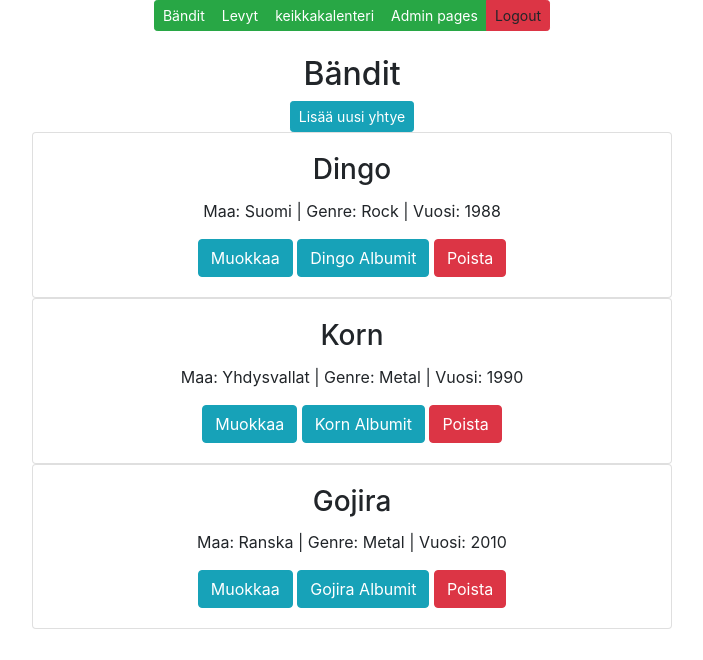
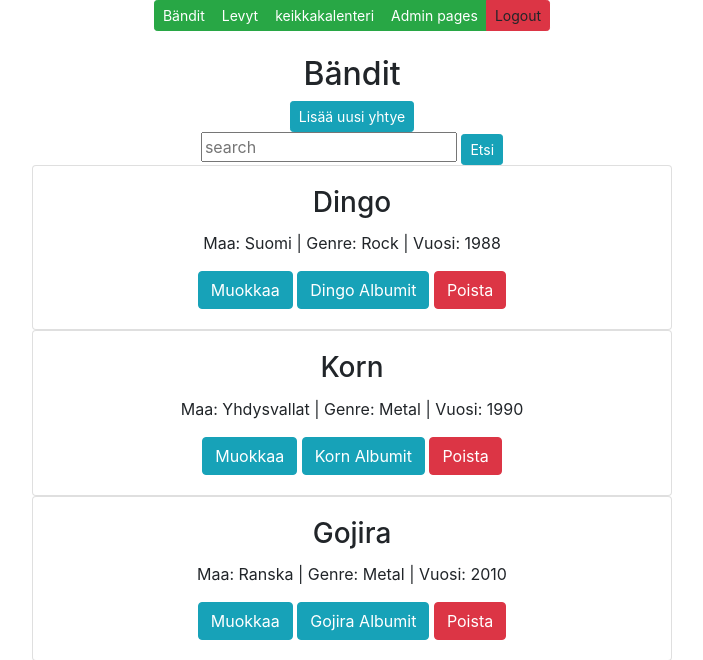
Before and after one commit to JNurminen/djangosovellus, a Django app: page /bands/ in a window 1280 px wide. Shown: the top 660 px of the page, without its empty margins (288-991 px from the left). Run offline with Django 5.2, Linux system fonts and the light colour scheme; data comes from the database, SQL or seed files in the repository; both versions use the stored data as it was after the commit; some libraries are stand-ins or nearby versions.

Commit message:
etsi toiminto lisätty

```diff
--- a/app/templates/albumlist.html
+++ b/app/templates/albumlist.html
@@ -41,7 +41,7 @@
 
 {%endfor%}
 
-<!-- javascript koodi, joka luo lomakkeen, kun painetaan "Lisää uusi yhtye" -nappia. Lomake piilotetaan, kun painetaan "Peruuta" -nappia. -->
+<!-- javascript koodi, joka luo lomakkeen, kun painetaan "Lisää uusi albumi" -nappia. Lomake piilotetaan, kun painetaan "Peruuta" -nappia. -->
 <script>
 
     let y = `
--- a/app/templates/bandlist.html
+++ b/app/templates/bandlist.html
@@ -9,6 +9,14 @@
 <h2>Bändit</h2>
 
 <button id="add-btn" class="btn btn-info btn-sm" onclick="showaddform()">Lisää uusi yhtye</button>
+
+<form method="post" action="/search-bands/">
+
+    {%csrf_token %}
+    <input class="card-text" class="card-text" type="text" placeholder="search" name="search">
+
+    <input type="submit" value="Etsi" class="btn btn-info btn-sm" name="">
+</form>
 
 {% for b in bands %}
 <div class="card" style="width: 40rem;">
@@ -45,7 +53,7 @@
             <form method="post" action="/add-band/">
 
                 {% csrf_token %}
-                <input class="card-text" class="card-text" type="text" placeholder="Bändin nimi" name="name">
+                <input class="card-text" class="card-text" type="text" placeholder="Yhtyeen nimi" name="name">
                 <input class="card-text" type="text" placeholder="Maa" name="country">
                 <input class="card-text" type="text" placeholder="Genre" name="genre">
                 <input class="card-text" type="text" placeholder="Vuosi" name="year">
--- a/app/urls.py
+++ b/app/urls.py
@@ -1,7 +1,7 @@
 from django.urls import path
 from .views import landingview, albumlistview, bandlistview, addband, addalbum, deletealbum, \
       confirmdeletealbum, deleteband, confirmdeleteband, edit_album_get, edit_album_post, \
-        edit_band_get, edit_band_post
+        edit_band_get, edit_band_post, searchband
 
 urlpatterns = [
     path('', landingview),
@@ -21,4 +21,5 @@
     path('confirm-delete-band/<int:id>/', confirmdeleteband),
     path('edit-band-get/<int:id>/', edit_band_get),
     path('edit-band-post/<int:id>/', edit_band_post),
+    path('search-bands/', searchband),
 ]
--- a/app/views.py
+++ b/app/views.py
@@ -61,6 +61,13 @@
     Band(name=a, country=b, genre=c, year=d).save()
     return redirect(request.META['HTTP_REFERER'])
 
+# etsi bändi
+def searchband(request):
+    search = request.POST['search']
+    filtered = Band.objects.filter(name__icontains=search)
+    context = {'bands': filtered}
+    return render(request, "bandlist.html", context)
+
 # poista bändi
 def confirmdeleteband(request, id):
     band = Band.objects.get(id=id)
```
Also changed, not shown: db.sqlite3.
